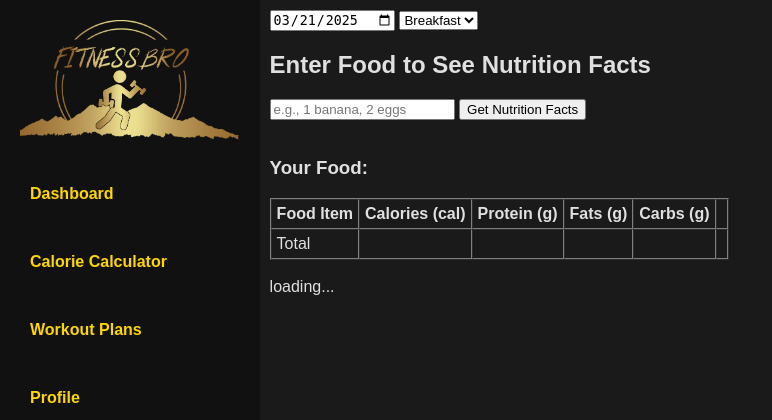
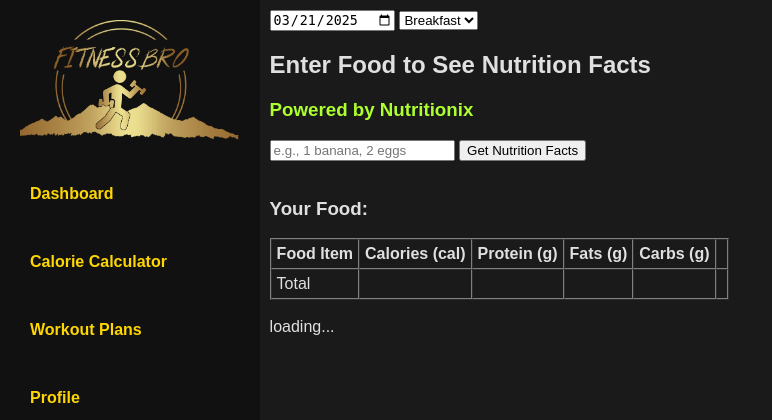
Before and after one commit to Bader123457/fitness-friend, a PHP site: the page made by src/Views/foodtracker.php in a window 1280 px wide. Shown: the top 420 px of the page, without its empty margins (0-772 px from the left). Run offline with PHP 8.4, Linux system fonts and the light colour scheme; the template is opened without the code that fills it, so the values that code supplies are empty.

Commit message:
Added Powered by Nutritionix attribution

```diff
--- a/src/Views/foodtracker.php
+++ b/src/Views/foodtracker.php
@@ -131,6 +131,7 @@ if ($_SERVER["REQUEST_METHOD"] == "POST" && !empty($_POST['food'])) {
             </form>
 
             <h2>Enter Food to See Nutrition Facts</h2>
+            <h3 style="color:greenyellow">Powered by Nutritionix</h3>
             <form method="POST" id="entry_form">
                 <input type="text" name="food" placeholder="e.g., 1 banana, 2 eggs" required>
                 <button type="submit">Get Nutrition Facts</button>
```
